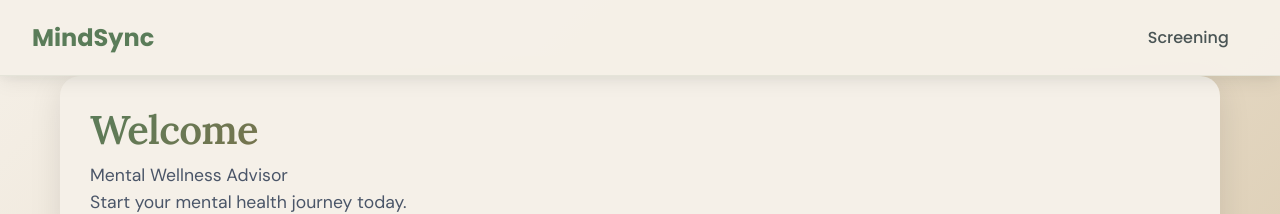
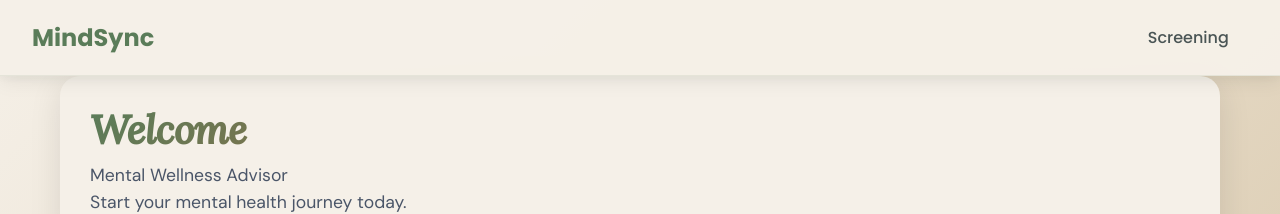
Before and after one commit to ji-tech-2/mindsync-frontend, a React (Vite) app: page / in a window 1280 px wide. Shown: the top 214 px of the page. Built offline with nearby package versions, Linux system fonts and the light colour scheme.

Commit message:
feat: align heading style

```diff
--- a/index.html
+++ b/index.html
@@ -7,7 +7,7 @@
     <link rel="preconnect" href="https://fonts.googleapis.com" />
     <link rel="preconnect" href="https://fonts.gstatic.com" crossorigin />
     <link
-      href="https://fonts.googleapis.com/css2?family=DM+Sans:wght@400;700&family=Lora:wght@500;600&display=swap"
+      href="https://fonts.googleapis.com/css2?family=DM+Sans:wght@400;700&family=Lora:ital,wght@1,500;0,600&display=swap"
       rel="stylesheet"
     />
     <title>frontend</title>
--- a/src/index.css
+++ b/src/index.css
@@ -143,20 +143,20 @@ body {
 h1,
 h2 {
   font-family: var(--font-heading);
-  font-weight: var(--font-weight-semibold);
   color: var(--color-text-light);
 }
 
 h1 {
   font-size: var(--font-size-4xl);
-  font-weight: var(--font-weight-semibold); /* Lora 600 */
+  font-weight: var(--font-weight-medium);
+  font-style: italic;
   line-height: var(--line-height-tighter);
   letter-spacing: var(--letter-spacing-tighter);
 }
 
 h2 {
   font-size: var(--font-size-3xl);
-  font-weight: var(--font-weight-medium); /* Lora 500 */
+  font-weight: var(--font-weight-semibold);
   line-height: var(--line-height-tighter);
   letter-spacing: var(--letter-spacing-tight);
 }
@@ -164,7 +164,7 @@ h2 {
 h3 {
   font-family: var(--font-body);
   font-size: var(--font-size-2xl);
-  font-weight: var(--font-weight-bold); /* DM Sans 700 */
+  font-weight: var(--font-weight-bold);
   line-height: var(--line-height-tight);
   letter-spacing: var(--letter-spacing-tight);
   color: var(--color-text-light);
```
